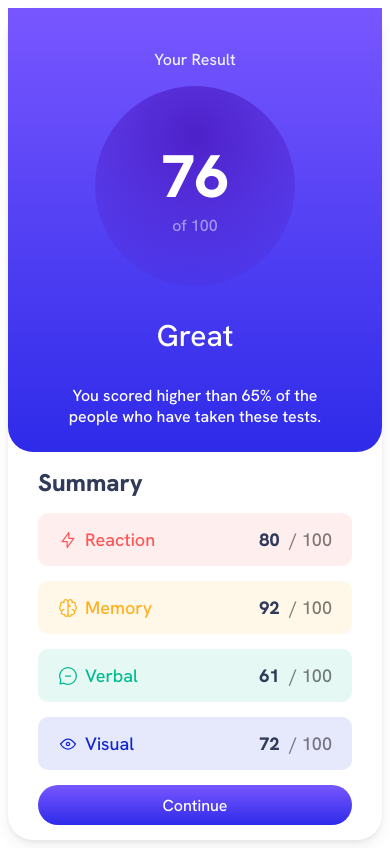
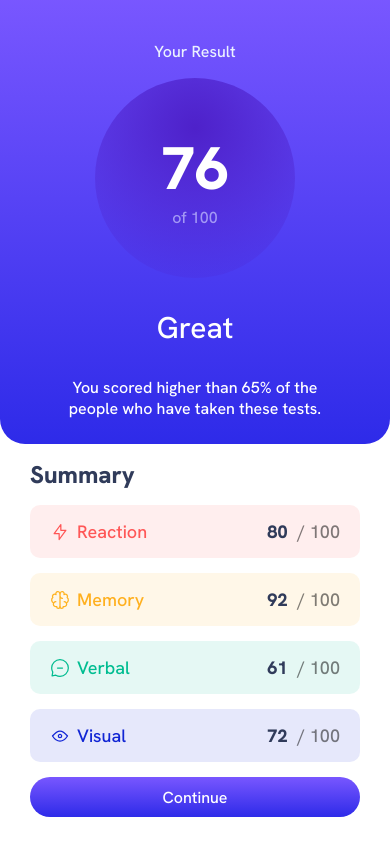
Before and after one commit to JulianHerreraSa/prueba, a plain HTML site: page results-summary-component-main/results-summary-component-main/index.html in a window 390 px wide. Drawn offline with Linux system fonts and the light colour scheme.

Commit message:
Ajuste para pantalla responsiva

```diff
--- a/results-summary-component-main/results-summary-component-main/assets/styles/MyStyle.css
+++ b/results-summary-component-main/results-summary-component-main/assets/styles/MyStyle.css
@@ -31,11 +31,20 @@ button, input[type="submit"], input[type="reset"] {
 	font: inherit;
 	cursor: pointer;
 	outline: inherit;
+
+}
+html{
+    height: 100%;
 }
 
 body{
     font-family: 'Hanken Grotesk';
     font-weight: 500;
+    margin: 0;
+    height: 100%;
+    display: flex;
+    align-items: center;
+    justify-content: center;
 }
 
 #container {
@@ -43,11 +52,8 @@ body{
     flex-direction: row;
     flex-wrap: nowrap;
     border-radius: 25px;
-    margin: 15% auto;
-    width: 50%;
+    width: 680px;
     box-shadow: 0 2px 4px rgba(0, 0, 0, 0.062), 0 8px 16px rgba(0, 0, 0, 0.055);
-    max-width: 1440px;
-
 }
 
 #summary {
@@ -175,7 +181,7 @@ body{
     padding: 0px 15px;
 }
 
-@media screen and (max-width: 1150px) {
+/* @media screen and (max-width: 1150px) {
     #container{
         width: 60%;
     }
@@ -199,28 +205,26 @@ body{
         #container{
             width: 90%;
         }
-}
-@media screen and (max-width: 600px) {
+} */
+@media screen and (max-width: 680px) {
     #container{
         display: flex;
         flex-direction: column;
         flex-wrap: nowrap;
-        border-radius: 25px;
+        border-radius: 0px;
         width: 100%;
-        margin: auto;
+        height: 100vh;
     }
     #containerresult{
         width: 100%;
         border-radius: 0px 0px 25px 25px;
         display: flex;
         flex-direction: column;
-        margin: auto;
     }
     #summary{
         width: 100%;
         display: flex;
         flex-direction: column;
-        margin: auto;
         padding: 15px 30px
     }
     .containerlable {
```
